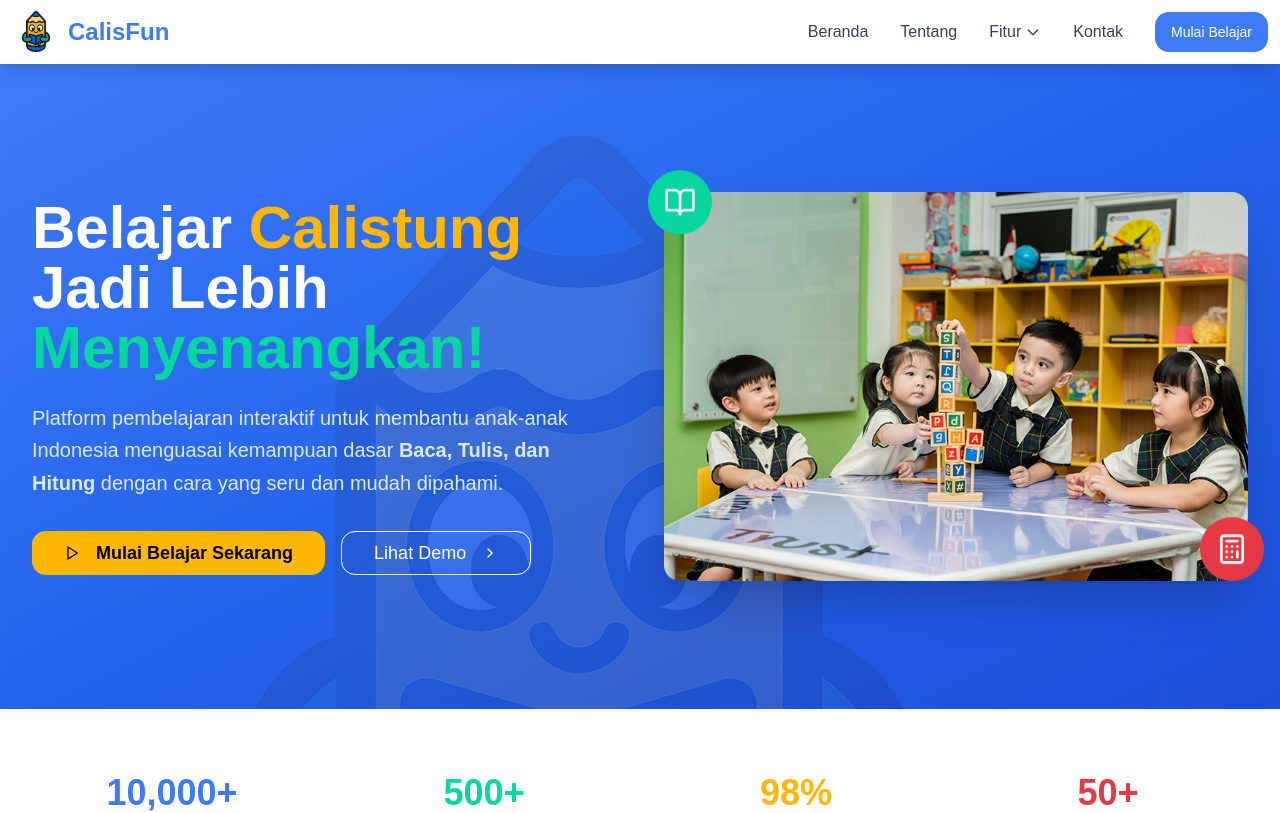
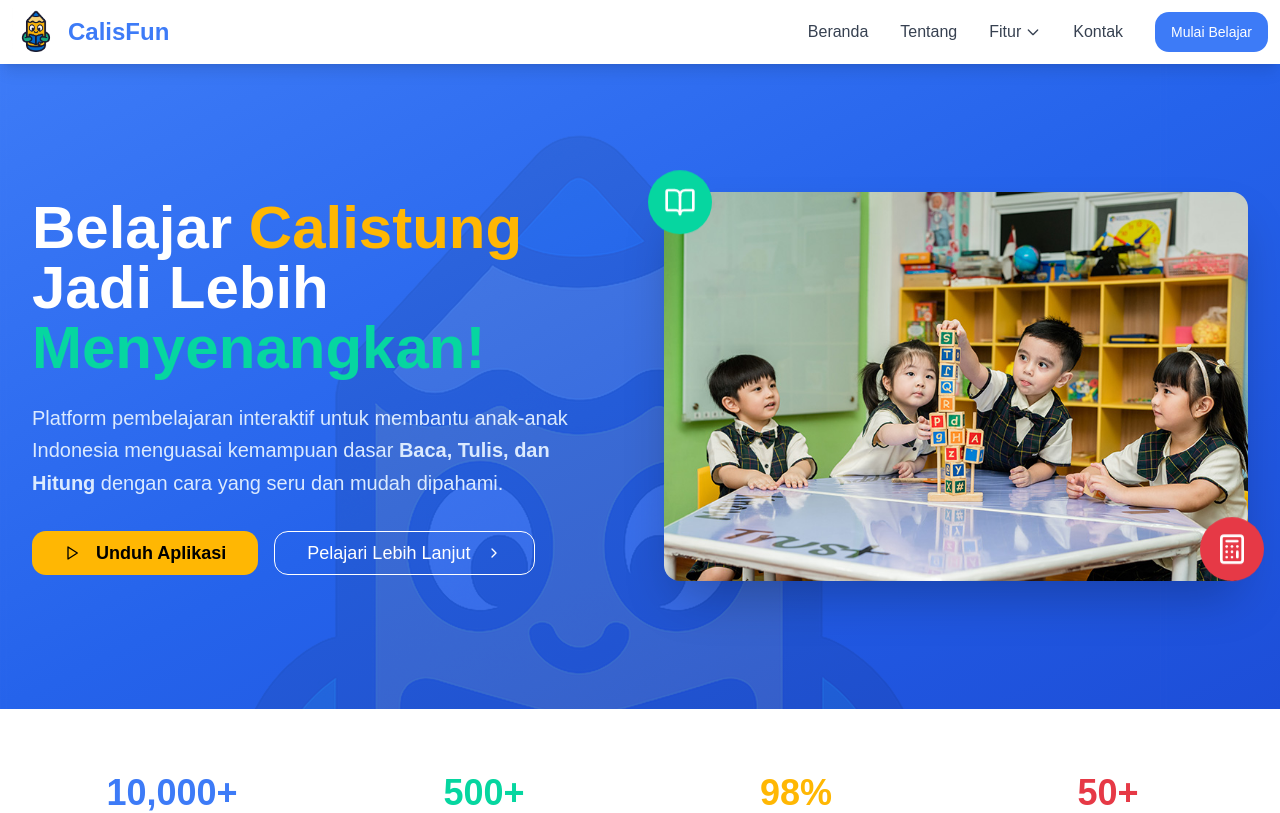
Before and after one commit to StyNW7/CalisFun-Web, a React (Vite) app: page / in a window 1280 px wide. Shown: the top 813 px of the page. Built offline with nearby package versions, Linux system fonts and the light colour scheme.

Commit message:
update link landing

```diff
--- a/src/pages/Landing/page.tsx
+++ b/src/pages/Landing/page.tsx
@@ -46,21 +46,25 @@ export default function HomePage() {
                 <strong>Baca, Tulis, dan Hitung</strong> dengan cara yang seru dan mudah dipahami.
               </p>
               <div className="flex flex-col sm:flex-row gap-4">
+                <a href="/download">
                   <Button
                     size="lg"
                     className="bg-[#FFB703] hover:bg-[#F59E0B] text-black font-semibold px-8 py-4 text-lg"
                   >
                     <Play className="w-5 h-5 mr-2" />
-                  Mulai Belajar Sekarang
+                    Unduh Aplikasi
                   </Button>
+                </a>
+                <a href="/about">
                   <Button
                     size="lg"
                     variant="outline"
                     className="border-white text-white hover:bg-white hover:text-[#3D7BF7] px-8 py-4 text-lg bg-transparent"
                   >
-                  Lihat Demo
+                    Pelajari Lebih Lanjut
                     <ChevronRight className="w-5 h-5 ml-2" />
                   </Button>
+                </a>
               </div>
             </div>
             <div className="animate-in slide-in-from-right duration-1000 delay-300">
@@ -184,10 +188,12 @@ export default function HomePage() {
                     <span>15 Menit per Sesi</span>
                   </div>
                 </div>
+                <a href="/baca">
                   <Button className="w-full bg-[#06D6A0] hover:bg-[#059669] text-white group-hover:scale-105 transition-transform duration-300">
                     Mulai Belajar Baca
                     <ChevronRight className="w-4 h-4 ml-2" />
                   </Button>
+                </a>
               </CardContent>
             </Card>
 
@@ -216,10 +222,12 @@ export default function HomePage() {
                     <span>Latihan Harian</span>
                   </div>
                 </div>
+                <a href="/tulis">
                   <Button className="w-full bg-[#FFB703] hover:bg-[#F59E0B] text-black group-hover:scale-105 transition-transform duration-300">
                     Mulai Belajar Tulis
                     <ChevronRight className="w-4 h-4 ml-2" />
                   </Button>
+                </a>
               </CardContent>
             </Card>
 
@@ -248,10 +256,12 @@ export default function HomePage() {
                     <span>Level Progresif</span>
                   </div>
                 </div>
+                <a href="/hitung">
                   <Button className="w-full bg-[#E63946] hover:bg-[#DC2626] text-white group-hover:scale-105 transition-transform duration-300">
                     Mulai Belajar Hitung
                     <ChevronRight className="w-4 h-4 ml-2" />
                   </Button>
+                </a>
               </CardContent>
             </Card>
           </div>
```
Lines whose indentation alone changed are shown as unchanged.
